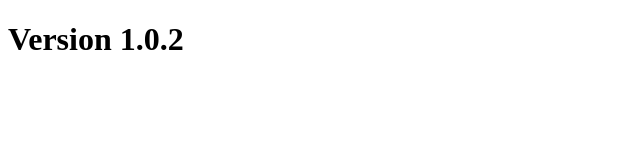
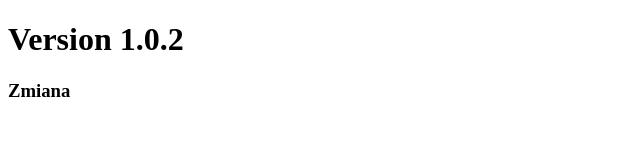
Before and after one commit to mariusz470/eduweb-1.1, a plain HTML site: page index.html in a window 1280 px wide. Shown: the full height of the page, 0-640 px from the left. Drawn offline with Linux system fonts and the light colour scheme.

Commit message:
Pierwsza zmiana w pliku html

```diff
--- a/index.html
+++ b/index.html
@@ -5,6 +5,7 @@
 </head>
 <body>
 <h1>Version 1.0.2</h1>
+<h3>Zmiana</h3>
 
 </body>
 </html>
```
